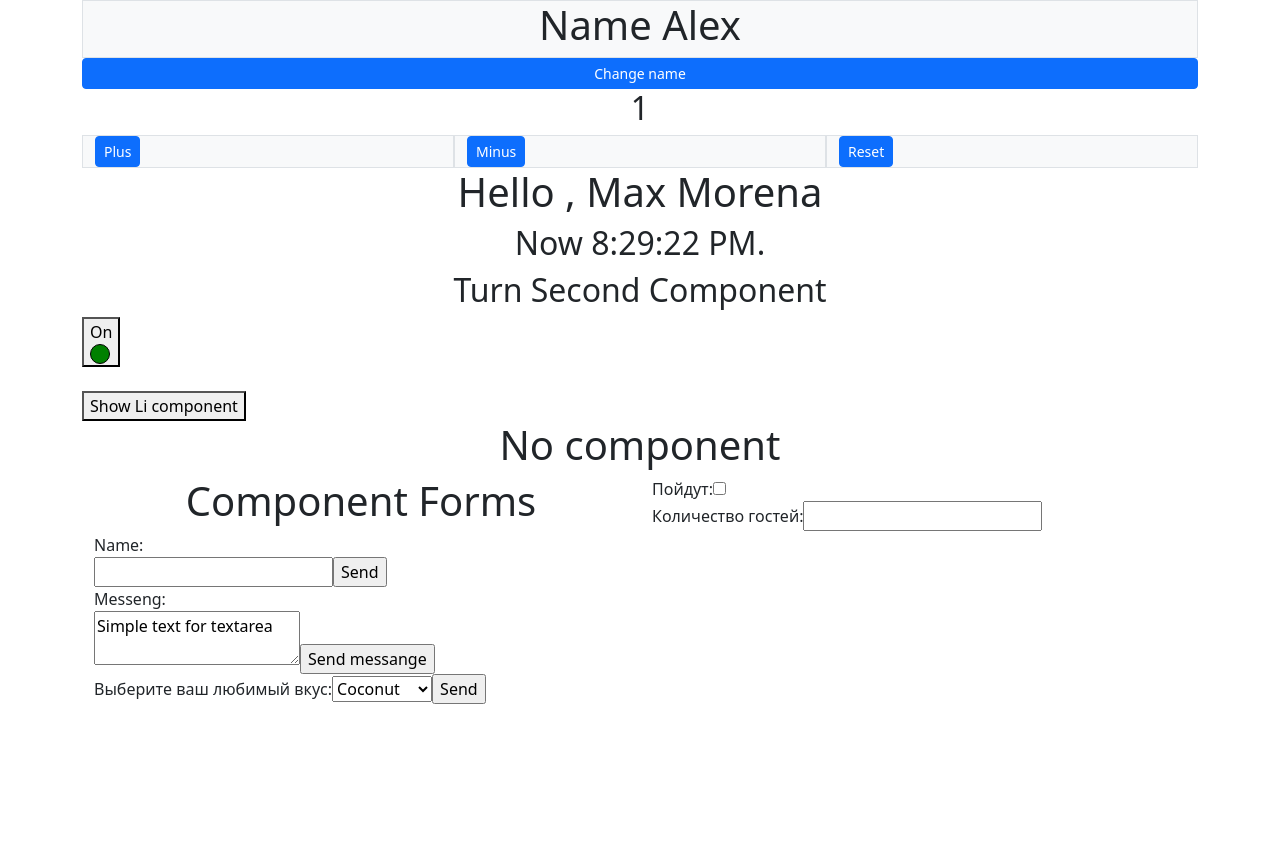
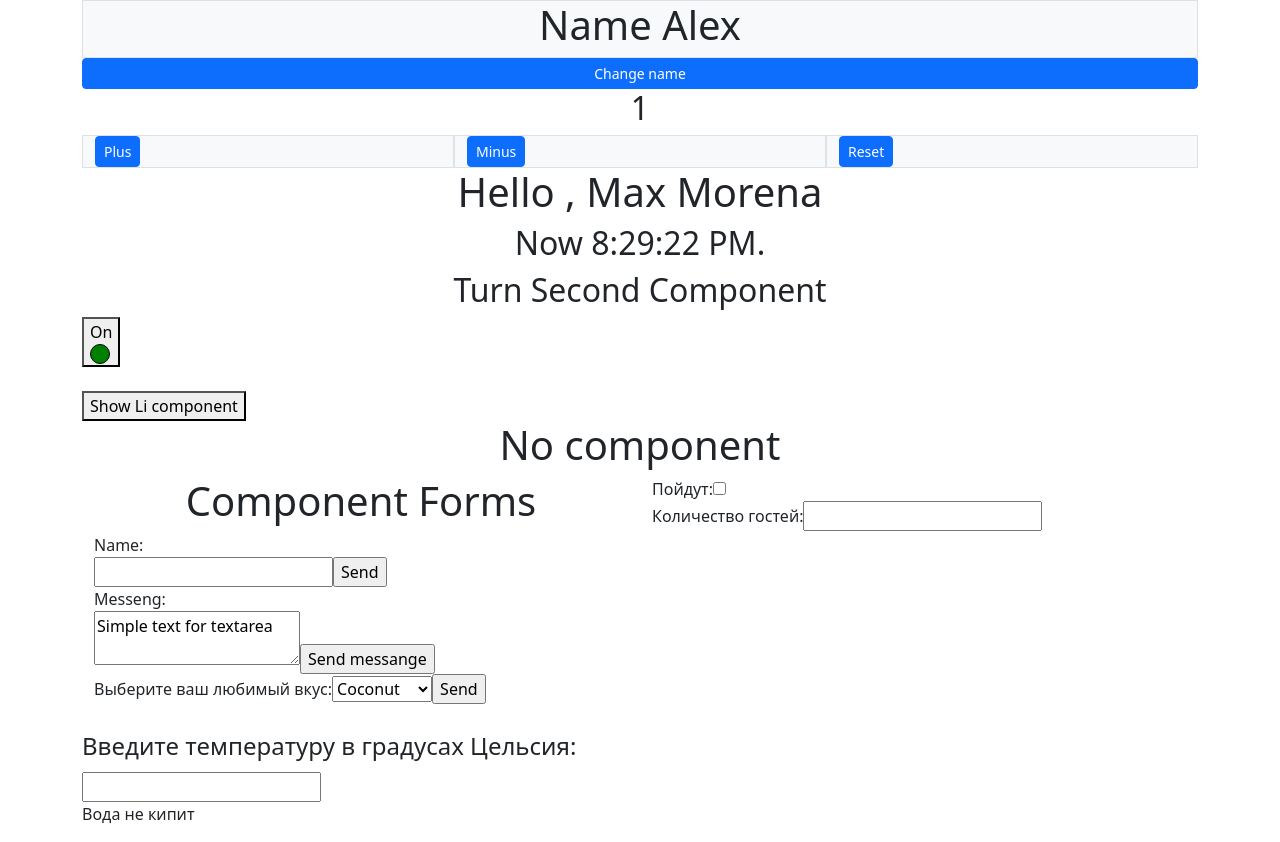
Before and after one commit to N1ph1l1m/React_practic, a React (Create React App) app in the folder React/my-app/: page / in a window 1280 px wide. Before the commit the page ends 800 px from the top, so only its background shows below. Built offline with nearby package versions, Linux system fonts and the light colour scheme.

Commit message:
Create component Calcutalor

```diff
--- /dev/null
+++ b/React/my-app/src/components/Calculator/boilingVerdict.jsx
@@ -0,0 +1,8 @@
+import React from "react";
+
+export default function boilingVerdict(props){
+    if(props.celsius >= 100){
+        return <p>Вода кипит</p>
+    }
+    return <p>Вода не кипит</p>
+}
--- /dev/null
+++ b/React/my-app/src/components/Calculator/calculator.jsx
@@ -0,0 +1,28 @@
+import React from "react";
+import Boiling from "./boilingVerdict"
+
+export default class Calculator extends React.Component{
+    constructor(props) {
+        super(props);
+        this.handleChangeTemp = this.handleChangeTemp.bind(this);
+        this.state = {temperature: ''};
+      }
+
+
+    handleChangeTemp(e){
+        this.setState({temperature:e.target.value});
+    }
+
+    render(){
+        const temperature = this.state.temperature;
+        return(
+            <fieldset>
+                <legend>Введите температуру в градусах Цельсия: </legend>
+                <input
+                 value={temperature}
+                 onChange={this.handleChangeTemp}/>
+                <Boiling celsius = {parseFloat(temperature) }/>
+            </fieldset>
+        )
+    }
+}
--- /dev/null
+++ b/React/my-app/src/components/Calculator/index.jsx
@@ -0,0 +1,2 @@
+import Calculator from "./calculator";
+export default Calculator;
--- a/React/my-app/src/components/app/app.jsx
+++ b/React/my-app/src/components/app/app.jsx
@@ -2,6 +2,7 @@ import React from "react";
 import FirstComponent from "../FirstComponent/FirstComponent";
 import SecondComponent from "../SecondComponent/secondComponent";
 import FormsComponent from "../FormsComponent";
+import Calculator from "../Calculator";
 import { Container } from "reactstrap";
 import styled from "styled-components";
 
@@ -112,6 +113,10 @@ export default class App extends React.Component {
         <Container>
         <FormsComponent/>
         </Container>
+        <Container>
+        <br/>
+        <Calculator/>
+        </Container>
       </>
     );
   }
```
